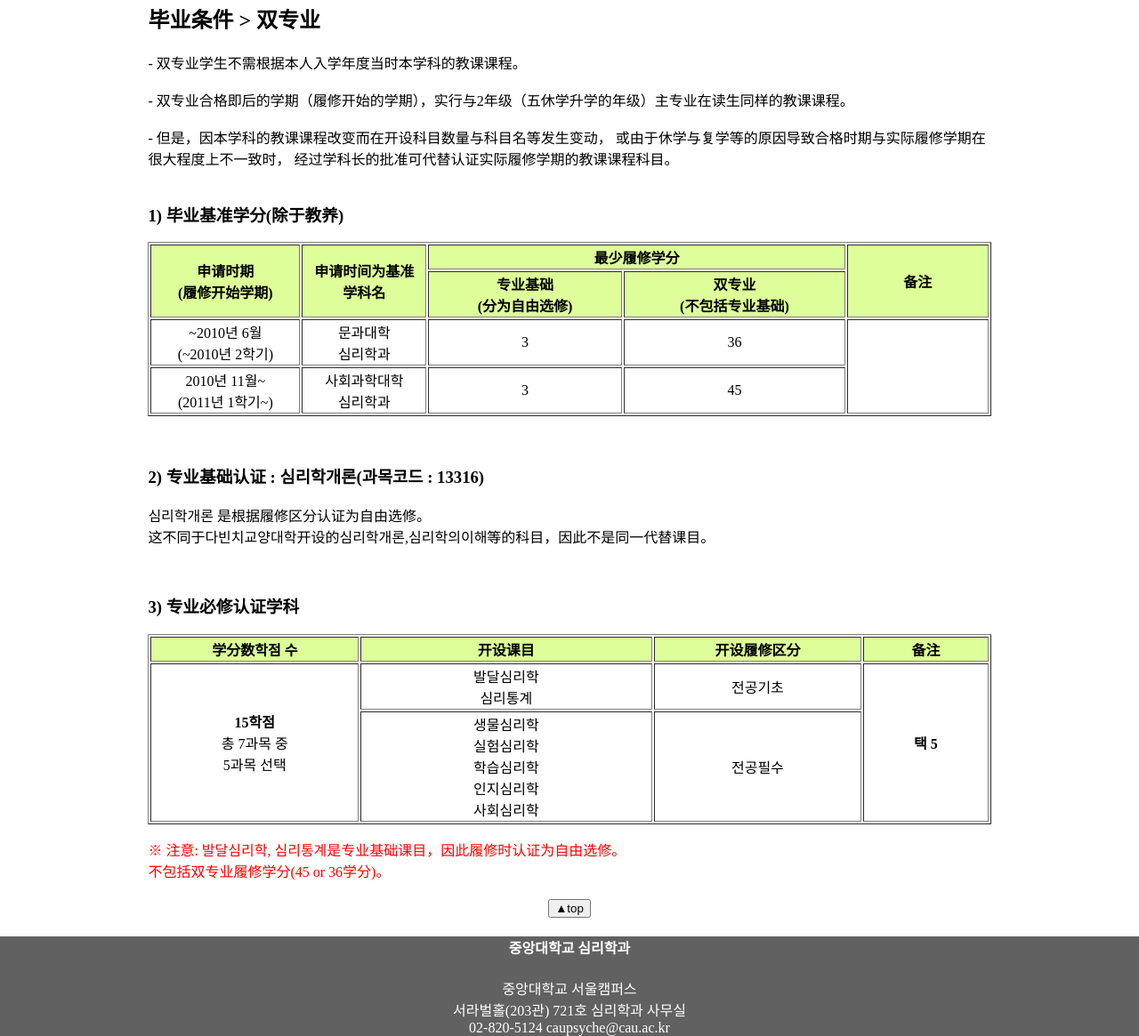
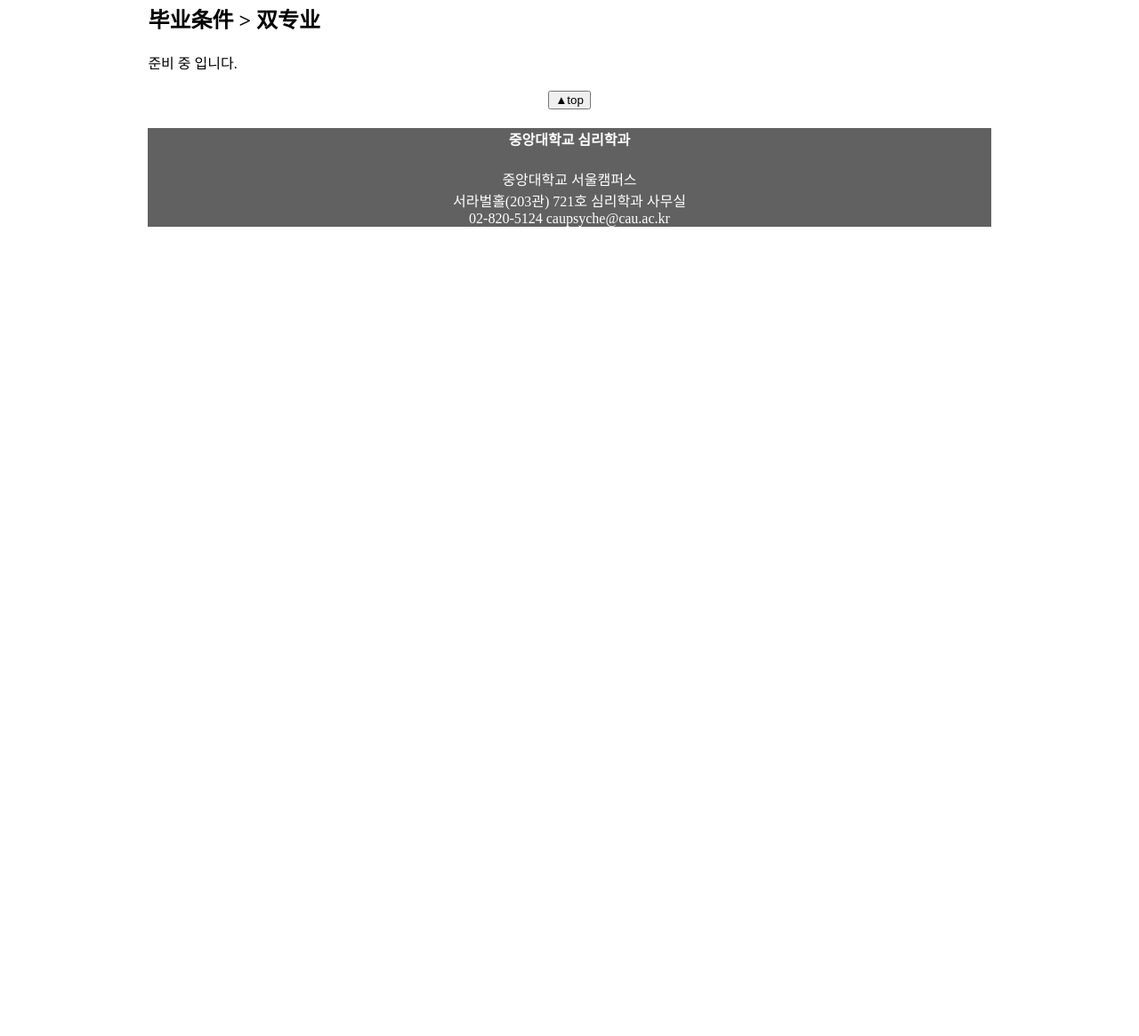
Before and after one commit to torryjini/caupsygrad2020, a plain HTML site: page 3checklist-zh-CN.html in a window 1280 px wide. Shown: the part 166-1331 px from the top of the page at 89% size. After the commit the page ends 800 px from the top, so only its background shows below. Drawn offline with Linux system fonts and the light colour scheme.

Commit message:
Add files via upload

```diff
--- a/3checklist-zh-CN.html
+++ b/3checklist-zh-CN.html
@@ -58,74 +58,7 @@
           <div class="maincontent">
             <div id="content-info">
               <h2>毕业条件 > 双专业</h2>
-              <p>- 双专业学生不需根据本人入学年度当时本学科的教课课程。
-                <br><br>
-                 - 双专业合格即后的学期（履修开始的学期），实行与2年级（五休学升学的年级）主专业在读生同样的教课课程。
-                <br><br>
-                 - 但是，因本学科的教课课程改变而在开设科目数量与科目名等发生变动，
-                 或由于休学与复学等的原因导致合格时期与实际履修学期在很大程度上不一致时，
-                 经过学科长的批准可代替认证实际履修学期的教课课程科目。 <br><br>
-
-                <h3>1) 毕业基准学分(除于教养)</h3>
-              </div>
-                  <table width="100%" border="solid">
-                    <tr>
-                      <th width="18%" rowspan="2">申请时期<br>(履修开始学期)</th>
-                      <th width="15%" rowspan="2">申请时间为基准<br>学科名</th>
-                      <th width="50%" colspan="2">最少履修学分</th>
-                      <th width="17%" rowspan="2">备注</th>
-                    </tr>
-                    <tr>
-                      <th>专业基础<br>(分为自由选修)</th>
-                      <th>双专业<br>(不包括专业基础)</th>
-                    </tr>
-                    <tr>
-                      <td>~2010년 6월<br>(~2010년 2학기)</td>
-                      <td>문과대학<br>심리학과</td>
-                      <td>3</td>
-                      <td>36</td>
-                      <td rowspan="2"></td>
-                    </tr>
-                    <tr>
-                      <td>2010년 11월~<br>(2011년 1학기~)</td>
-                      <td>사회과학대학<br>심리학과</td>
-                      <td>3</td>
-                      <td>45</td>
-                    </tr>
-                  </table>
-                </p>
-                <br>
-              <div id="content-info">
-                <h3>2) 专业基础认证 : 심리학개론(과목코드 : 13316)</h3>
-                <p>심리학개론 是根据履修区分认证为自由选修。<br>
-                 这不同于다빈치교양대학开设的심리학개론,심리학의이해等的科目，因此不是同一代替课目。</p>
-                <br>
-                <h3>3) 专业必修认证学科</h3>
-              </div>
-              <p><table width="100%" border="solid">
-                   <tr>
-                     <th width="25%">学分数학점 수</th>
-                     <th width="35%">开设课目</th>
-                     <th width="25%">开设履修区分</th>
-                     <th width="15%">备注</th>
-                   </tr>
-                   <tr>
-                     <td rowspan="2"><strong>15학점</strong><br>총 7과목 중<br>5과목 선택</td>
-                     <td>발달심리학<br>심리통계</td>
-                     <td>전공기초</td>
-                     <td rowspan="2"><strong>택 5</strong></td>
-                   </tr>
-                   <tr>
-                     <td>생물심리학<br>실험심리학<br>학습심리학<br>인지심리학<br>사회심리학</td>
-                     <td>전공필수</td>
-                   </tr>
-                 </table>
-               <div id="content-info">
-                 <p style="color:red;">&#8251;  注意: 발달심리학, 심리통계是专业基础课目，因此履修时认证为自由选修。<br>
-                    不包括双专业履修学分(45 or 36学分)。
-                 </p>
-              </div>
-               </p>
+                  <p>준비 중 입니다.</p>
            <button type="button"><a href="#title">▲top</a></button>
          </div>
 
```
